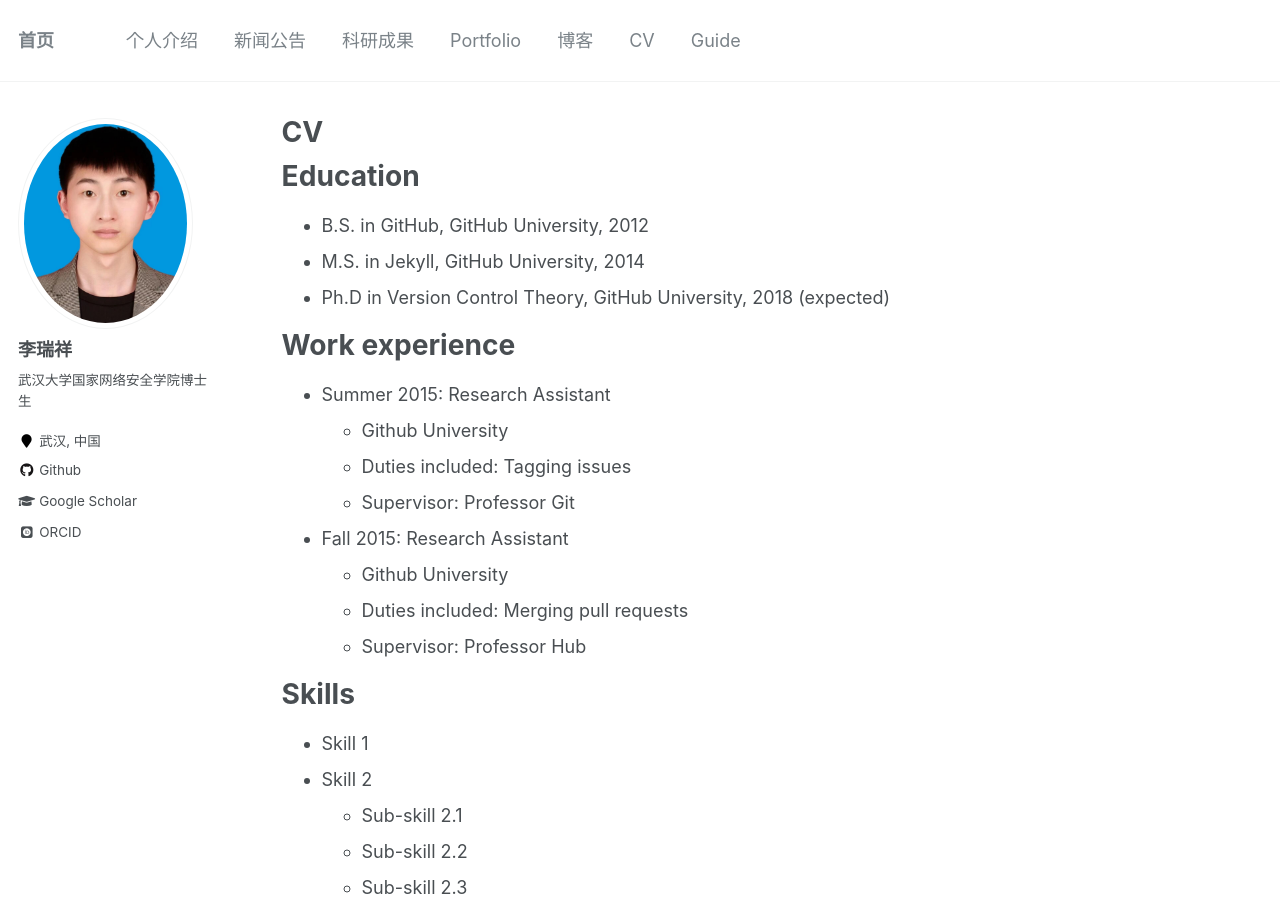
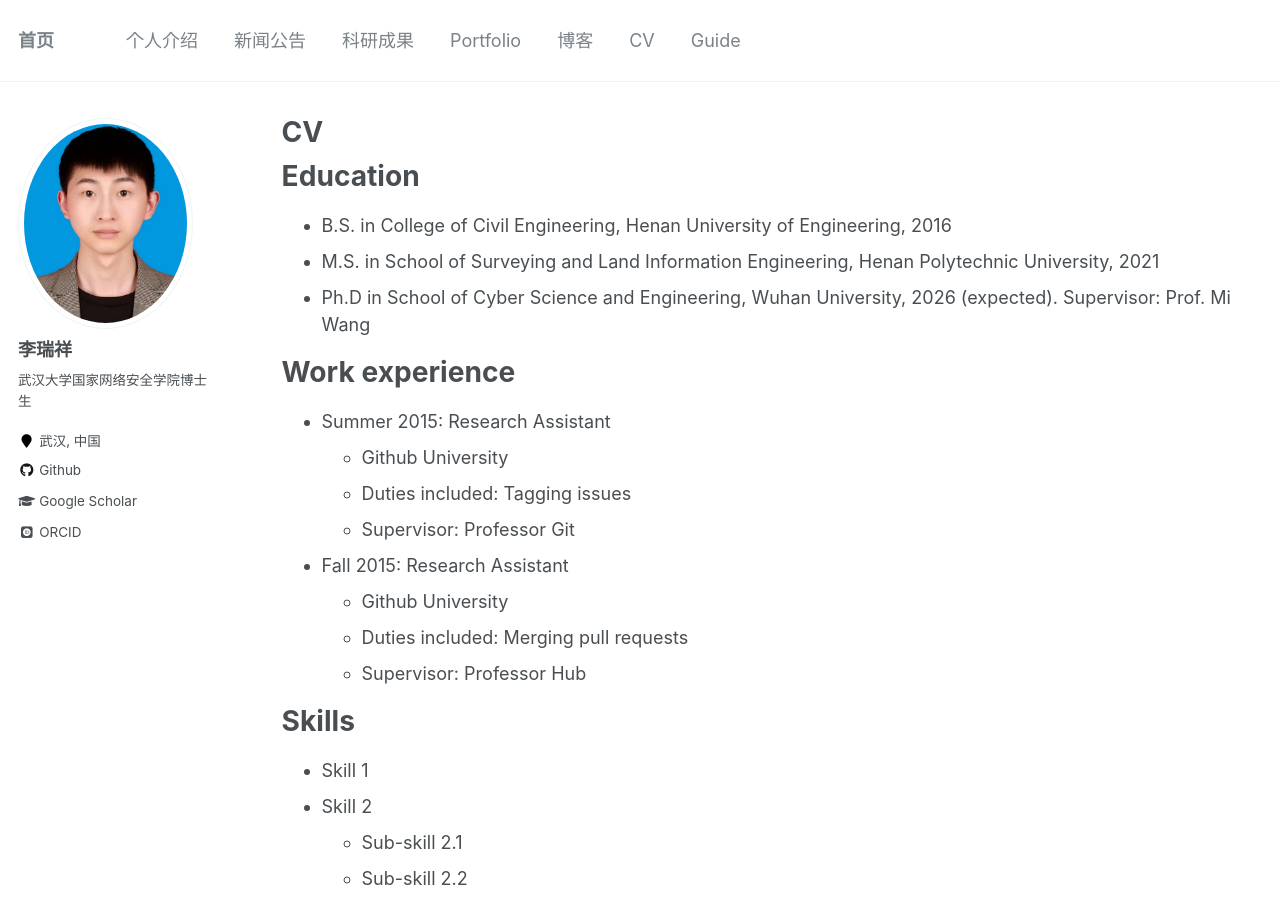
Before and after one commit to lirxairs/lirxairs.github.io, a Jekyll site: the page built from _pages/cv.md, in a window 1280 px wide and 900 px high. Built offline with Jekyll 4.4.1, drawn with Linux system fonts in a browser that asks for light colours; some web fonts are replaced.

Commit message:
Add files via upload

```diff
--- a/_pages/cv.md
+++ b/_pages/cv.md
@@ -11,9 +11,9 @@ redirect_from:
 
 Education
 ======
-* B.S. in GitHub, GitHub University, 2012
-* M.S. in Jekyll, GitHub University, 2014
-* Ph.D in Version Control Theory, GitHub University, 2018 (expected)
+* B.S. in College of Civil Engineering, Henan University of Engineering, 2016
+* M.S. in School of Surveying and Land Information Engineering, Henan Polytechnic University, 2021
+* Ph.D in School of Cyber Science and Engineering, Wuhan University, 2026 (expected). Supervisor: Prof. Mi Wang
 
 Work experience
 ======
```
